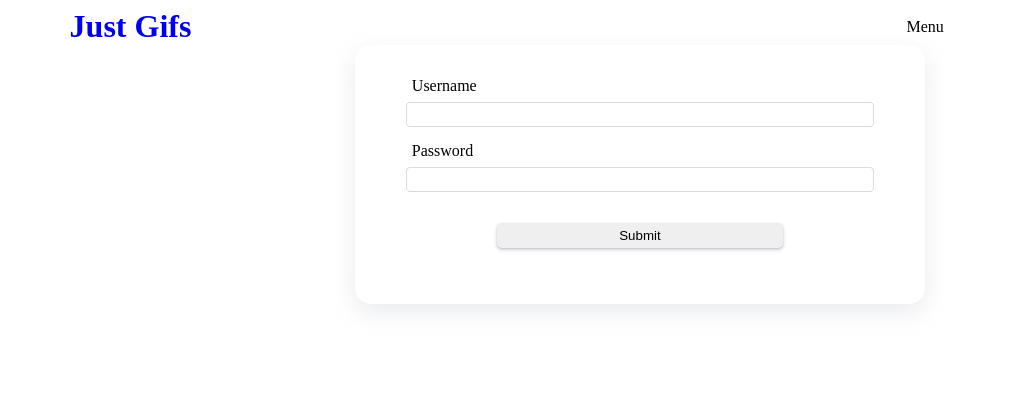
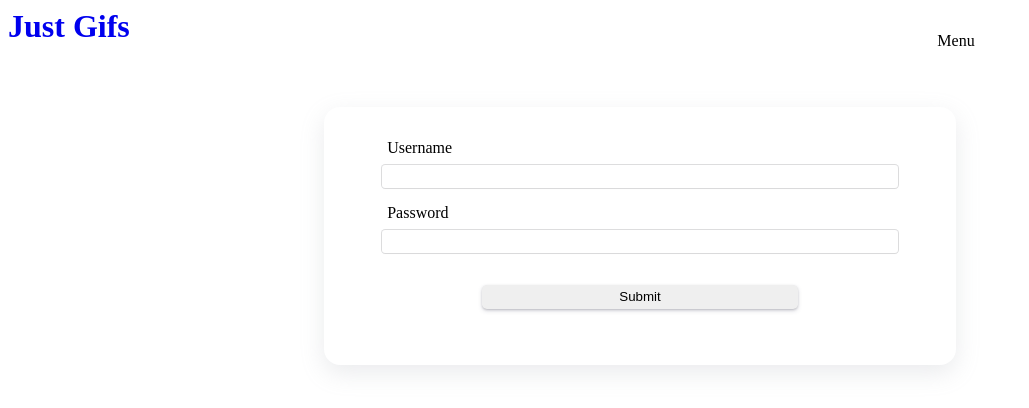
Before and after one commit to marlonaesparza/just-gifs-js, a React app: page /login in a window 1280 px wide. Shown: the top 408 px of the page, without its empty margins (0-1029 px from the left). Built offline with nearby package versions, Linux system fonts and the light colour scheme; no server answers.

Commit message:
Updated: - Gifs are sizes displayed is a consistent manner. - Gifs stand out with box shadowing.
To do:
- Update the Gifs information with better styling.
- Update favorite gifs with the user's username.

```diff
--- a/client/src/components/combination/Gif.jsx
+++ b/client/src/components/combination/Gif.jsx
@@ -1,5 +1,5 @@
 import React from 'react';
-import { Link } from 'react-router-dom';
+import { NavLink } from 'react-router-dom';
 import { useDispatch, useSelector } from 'react-redux';
 import { updateAllGifsAfterLikeOrDelete } from '../../state/features/gifsSlice';
 import Article from '../single/Article';
@@ -54,8 +54,6 @@
       props.gif
     ;
 
-    console.log(gifToDelete);
-
     const gifToDeleteId = gifToDelete.liked ?
       gifToDelete.postID :
       gifToDelete.id;
@@ -79,7 +77,7 @@
     reqHandlers.deleteFavoriteGif(favoritedGif, nextArgs);
   };
 
-  const createGifElement = (gif, handleFavoriteGif, handleDeleteFavoriteGif) => {
+  const createGifElement = (gif, handleFavoriteGif, handleDeleteFavoriteGif, focusGif) => {
     let username = gif.username || 'Uknown';
     let liked = gif.liked ? 'unlike' : 'like';
     let callback = gif.liked ? handleDeleteFavoriteGif : handleFavoriteGif;
@@ -90,10 +88,8 @@
 
     let mediaURL = gif.images && path === 'focus' ?
         gif.images.downsized_large.url :
-
       gif.postMedia && path === 'focus' ?
         gif.postMedia.downsized_large.url :
-
       gif.images && path !== 'focus' ?
         gif.images.fixed_height_small.url :
         gif.postMedia.fixed_height_small.url;
@@ -103,17 +99,25 @@
     };
 
     return (
-      <Article gif={true}>
-        <Div>
-        <Link to={`/focus/${gifId}`}>
-          <Img id={gifId} src={mediaURL}/>
-        </Link>
+      <Article gif={true} focusGif={focusGif}>
+        <Div imgCont={true}>
+          <NavLink
+            to={`/focus/${gifId}`}
+            style={isActive => ({
+              display: 'block',
+              height: '100%',
+              textAlign: 'center',
+            })}
+          >
+            <Img id={gifId} src={mediaURL}/>
+          </NavLink>
         </Div>
-        <Div>
-          <Span>{username}</Span>
+        <Div gifDetailsAndActions={true}>
+          <Span gifDetailsAndActions={true}>User: {username}</Span>
           <Btn
             data-gif={(JSON.stringify(gif))}
             onClick={callback}
+            gifDetailsAndActions={true}
           >
             {liked}
           </Btn>
@@ -135,7 +139,8 @@
           createGifElement(
             focusedGif,
             handleFavoriteGif,
-            handleDeleteFavoriteGif
+            handleDeleteFavoriteGif,
+            true
           ) :
         path === 'favorites' && props.favoriteGif || path === 'home' && props.feedGif ?
           createGifElement(
--- a/client/src/components/single/Article.js
+++ b/client/src/components/single/Article.js
@@ -6,12 +6,20 @@
   display: grid;
   grid-template-rows: 10fr 2fr;
   justify-content: center;
+  align-content: center;
+  width: 100%;
+  height: 240px;
 
   ${
-    ({ gif }) =>
-      gif ?
+    ({ gif, focusGif }) =>
+      !focusGif && gif ?
       `
-        height: 140px;
+        box-shadow: rgba(50, 50, 93, 0.25) 0px 2px 5px -1px, rgba(0, 0, 0, 0.3) 0px 1px 3px -1px;
+        border-radius: .1rem;
+      ` :
+      focusGif ?
+      `
+        height: 100%;
       ` :
       null
   }
--- a/client/src/components/single/Div.js
+++ b/client/src/components/single/Div.js
@@ -3,14 +3,14 @@
 
 const Div = styled.div`
   margin: auto;
-  width: 95%;
+  width: 100%;
   height: 100%;
 
   ${
-    ({ homePage, focusPage, favoritesPage, friendsPage, signupPage, loginPage, pageHeader, gifsCont, pageMenu, connectionsCont }) =>
+    ({ homePage, focusPage, favoritesPage, friendsPage, signupPage, loginPage, pageHeader, gifsCont, pageMenu, connectionsCont, imgCont, gifDetailsAndActions, focusGifCont }) =>
       homePage || focusPage || favoritesPage || friendsPage || signupPage || loginPage ?
       `
-        height: 40px;
+        // height: 100%;
         display: grid;
         gap: 0;
         grid-template-rows: 1fr 11fr;
@@ -25,14 +25,14 @@
       `
         margin: .7rem auto;
         display: grid;
-        gap: 1em;
+        gap: .4rem;
         grid-template-columns: repeat(3, minmax(0, 1fr));
         grid-template-rows: repeat(4, minmax(0, 1fr));
       ` :
       pageMenu ?
       `
         position: fixed;
-        top: 45px;
+        top: 3.5rem;
         right: 3em;
         width: 30%;
         height: auto;
@@ -40,6 +40,23 @@
         background-color: #ffffff;
         display: flex;
       ` :
+      imgCont ?
+      `
+        justify-content: center;
+        align-content: center;
+      ` :
+      gifDetailsAndActions ?
+      `
+        display: grid;
+        gap: 0;
+        grid-template-columns: 8fr 4fr;
+      ` :
+      focusGifCont ?
+      `
+        height: 90%;
+        width: 95%;
+        margin: .7rem auto;
+      ` :
       null
   }
 `;
--- a/client/src/components/single/Form.js
+++ b/client/src/components/single/Form.js
@@ -2,7 +2,7 @@
 
 
 const Form = styled.form`
-  margin: auto;
+  margin: 2rem auto;
   padding: 1.5rem 0;
   width: 50%;
   box-shadow: rgba(149, 157, 165, 0.2) 0px 8px 24px;
--- a/client/src/components/single/Img.js
+++ b/client/src/components/single/Img.js
@@ -2,8 +2,14 @@
 
 
 const Img = styled.img`
+  display: block;
+  height: 90%;
+  width: 100%;
+  // height: 150px;
   margin: auto;
   padding: 0;
+  // box-shadow: rgba(0, 0, 0, 0.02) 0px 1px 3px 0px, rgba(27, 31, 35, 0.15) 0px 0px 0px 1px;
+  box-shadow: rgba(0, 0, 0, 0.12) 0px 1px 3px, rgba(0, 0, 0, 0.24) 0px 1px 2px;
 `;
 
 
--- a/client/src/pages/FocusPage.jsx
+++ b/client/src/pages/FocusPage.jsx
@@ -45,7 +45,7 @@
 
             <Div id='focus-content-container' homeContentCont={true}>
               <ContentNav />
-              <Div>
+              <Div focusGifCont={true}>
                 <Gif />
               </Div>
             </Div>
--- a/public/index.html
+++ b/public/index.html
@@ -1,11 +1,11 @@
 <!DOCTYPE html>
-<html>
+<html style="height: 100%;">
   <head>
     <title>React Multi Page</title>
     <base href="/" />
   </head>
-  <body>
-    <div id='root'></div>
+  <body style="height: 100%;">
+    <div id='root' style="height: 100%;"></div>
     <script src='./dist/bundle.js'></script>
   </body>
 </html>
```
Also changed, not shown: public/dist/bundle.js.
